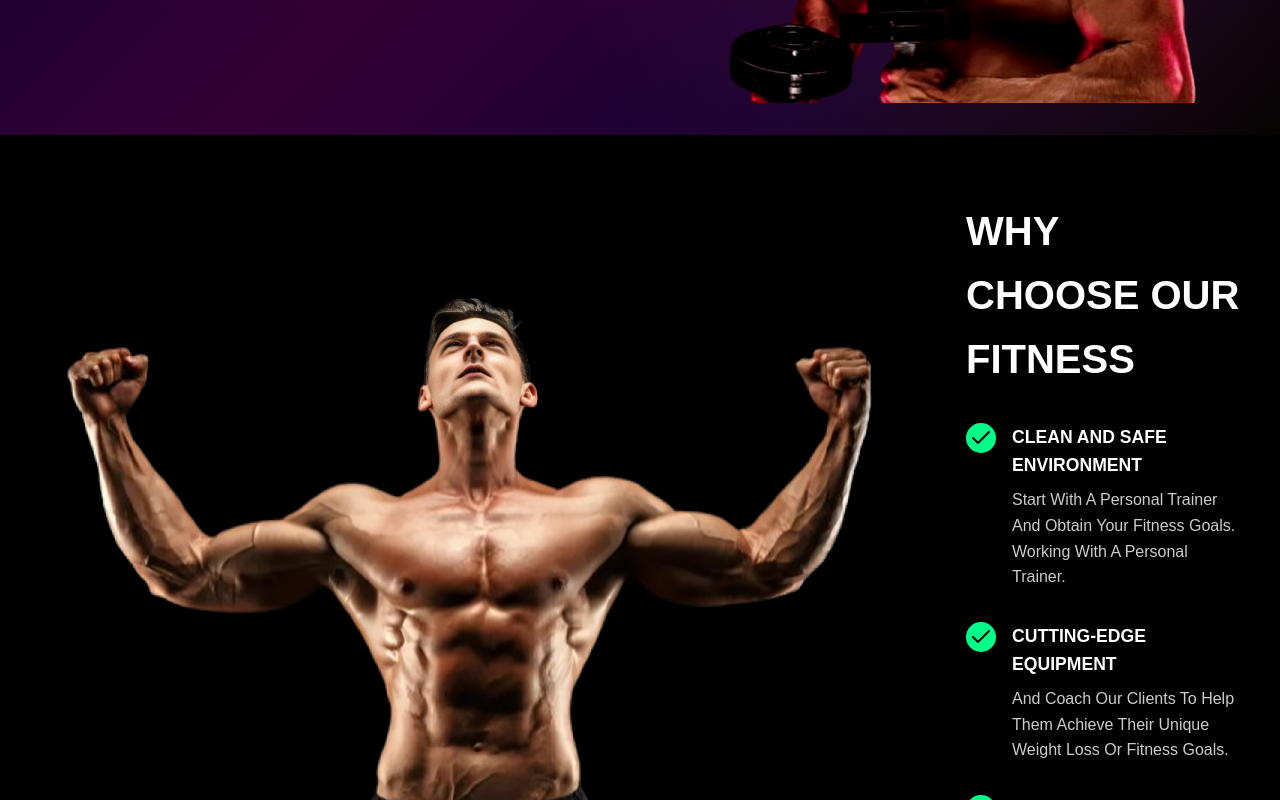
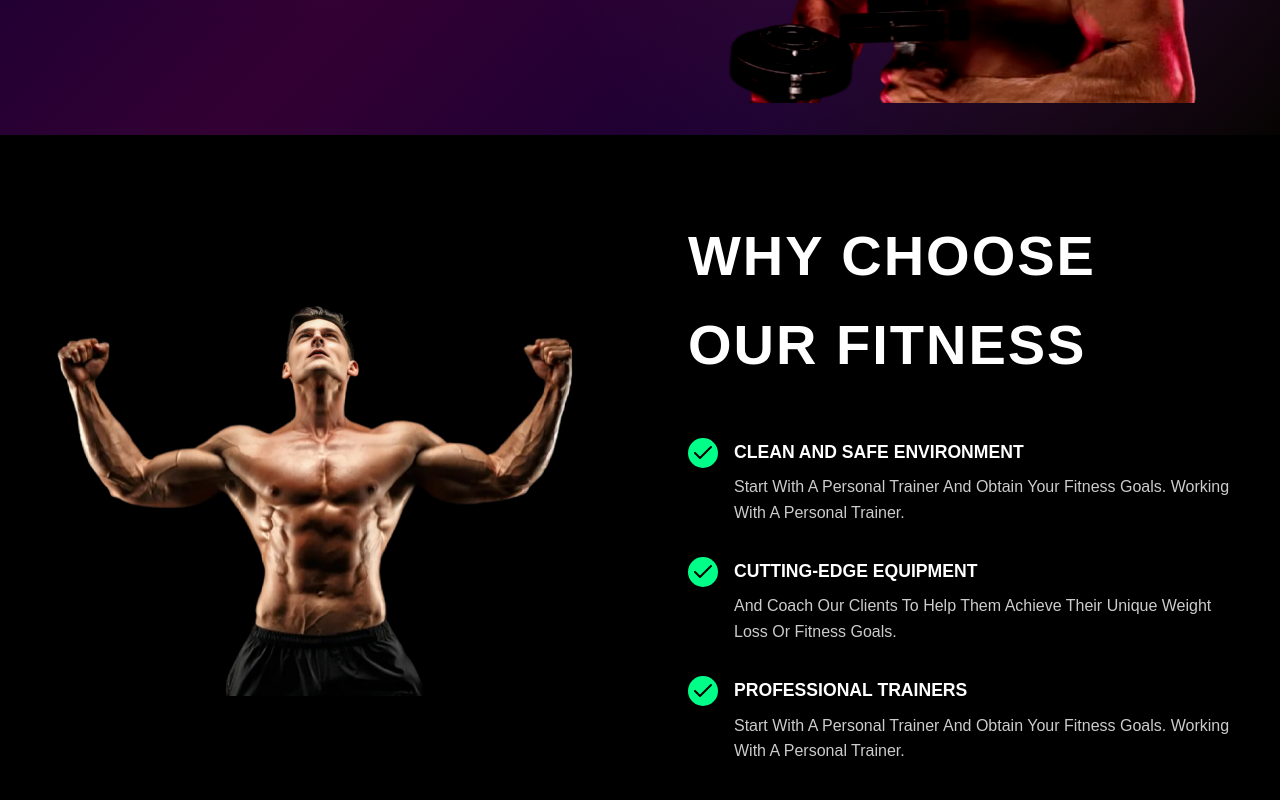
Before and after one commit to rajni2002491/gym_website, a React (Vite) app: page / in a window 1280 px wide. Shown: the part 700-1500 px from the top of the page. Built offline with nearby package versions, Linux system fonts and the light colour scheme.

Commit message:
fixing size second conatiner

```diff
--- a/src/App.css
+++ b/src/App.css
@@ -259,8 +259,9 @@ body {
 
 /* Why Choose Section */
 .why-choose {
-  padding: 4rem 2rem;
+  padding: 2rem 2rem;
   background: #000;
+  min-height: 100vh;
 }
 
 .why-choose-container {
@@ -268,8 +269,9 @@ body {
   margin: 0 auto;
   display: grid;
   grid-template-columns: 1fr 1fr;
-  gap: 4rem;
+  gap: 6rem;
   align-items: center;
+  min-height: 80vh;
 }
 
 .why-choose-image {
@@ -277,18 +279,20 @@ body {
   justify-content: center;
 }
 
-.bodybuilder {
-  width: 300px;
-  height: 400px;
-  background: linear-gradient(45deg, #ff4444, #ff8844);
+.why-choose-img {
+  width: 100%;
+  max-width: 600px;
+  height: auto;
   border-radius: 20px;
-  position: relative;
+  box-shadow: 0 20px 40px rgba(0, 0, 0, 0.3);
 }
 
 .why-choose-title {
-  font-size: 2.5rem;
-  margin-bottom: 2rem;
-  font-weight: bold;
+  font-size: 3.5rem;
+  margin-bottom: 3rem;
+  font-weight: 900;
+  color: #ffffff;
+  letter-spacing: 2px;
 }
 
 .features-list {
```
